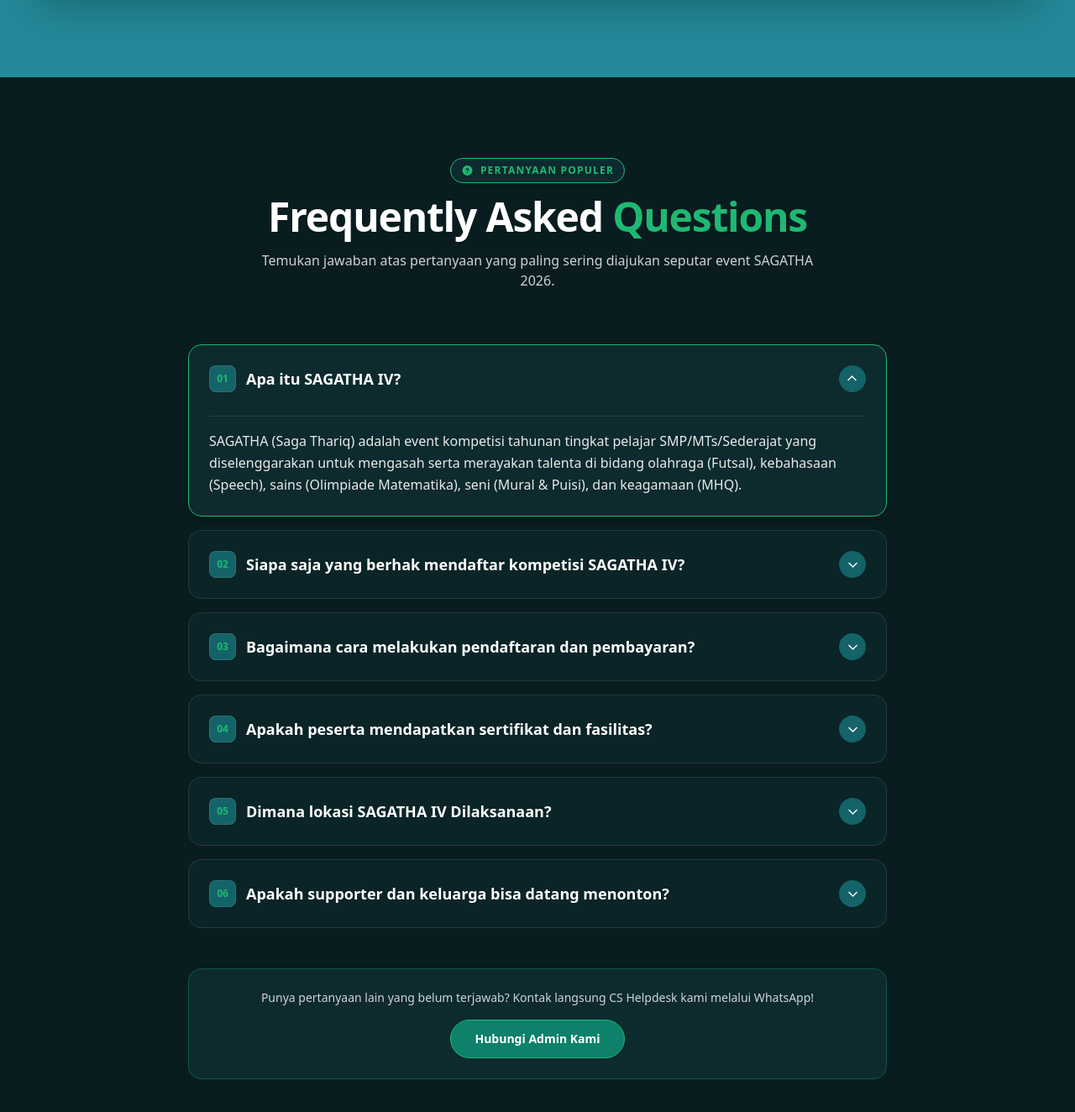
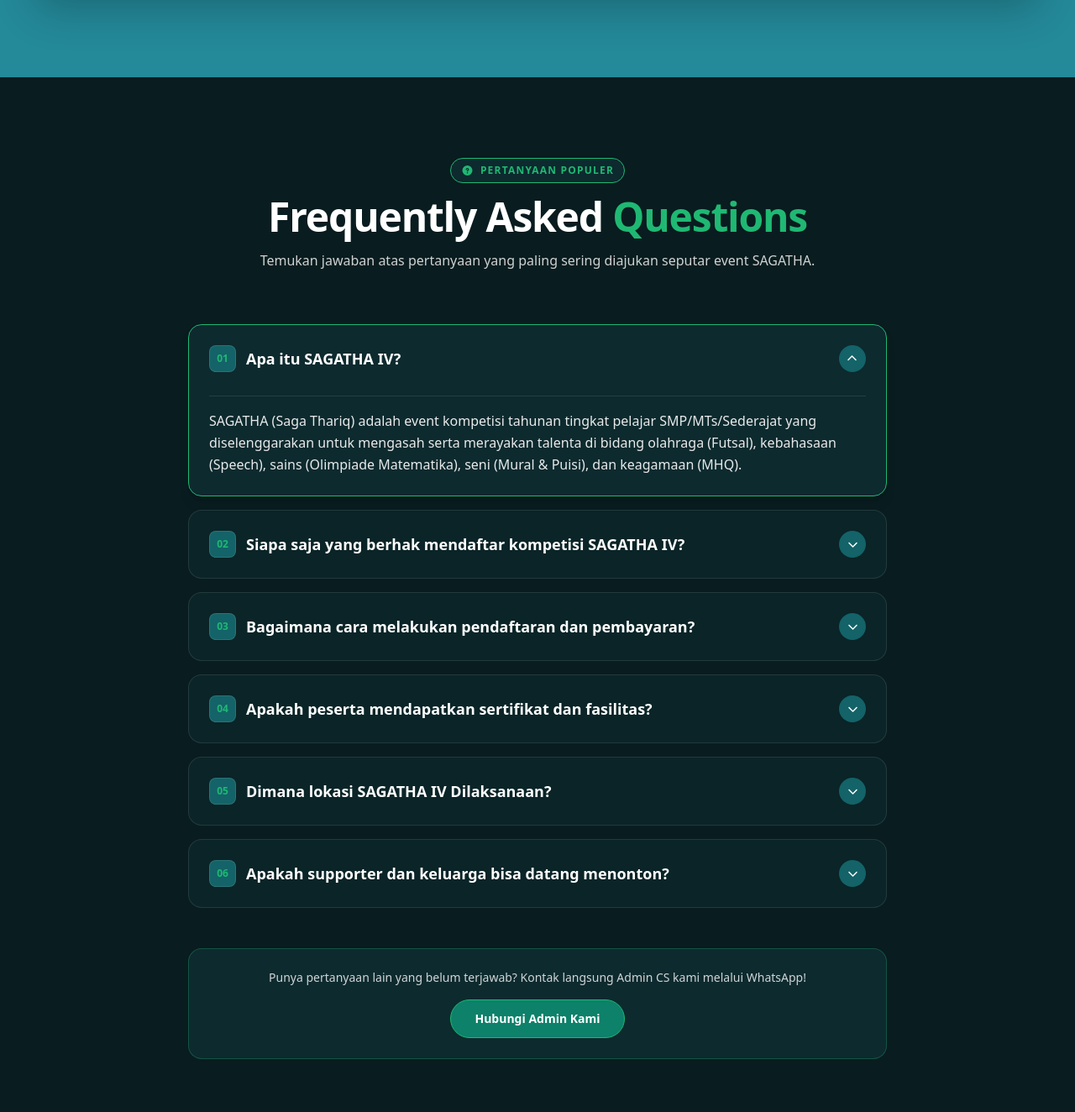
Before and after one commit to elfarizidan/sagatha, a Next.js app: page / in a window 1280 px wide. Shown: the part 5036-6360 px from the top of the page at 84% size. Built offline with nearby package versions, Linux system fonts and the light colour scheme.

Commit message:
Update FAQ.tsx
ok

```diff
--- a/app/components/FAQ.tsx
+++ b/app/components/FAQ.tsx
@@ -101,7 +101,7 @@ export default function FAQ() {
             Frequently Asked <span className="text-[#1FB873]">Questions</span>
           </h2>
           <p className="mt-4 text-base text-white/80">
-            Temukan jawaban atas pertanyaan yang paling sering diajukan seputar event SAGATHA 2026.
+            Temukan jawaban atas pertanyaan yang paling sering diajukan seputar event SAGATHA.
           </p>
         </div>
 
@@ -150,7 +150,7 @@ export default function FAQ() {
         {/* Additional Help Callout */}
         <div className="mt-12 text-center p-6 rounded-2xl bg-[#0d2a2e] border border-[#1FB873]/30">
           <p className="text-sm text-white/80">
-            Punya pertanyaan lain yang belum terjawab? Kontak langsung CS Helpdesk kami melalui WhatsApp!
+            Punya pertanyaan lain yang belum terjawab? Kontak langsung Admin CS kami melalui WhatsApp!
           </p>
           <a
             href="https://wa.me/6281234567890?text=Halo%20Admin%20SAGATHA,%20saya%20punya%20pertanyaan"
```
